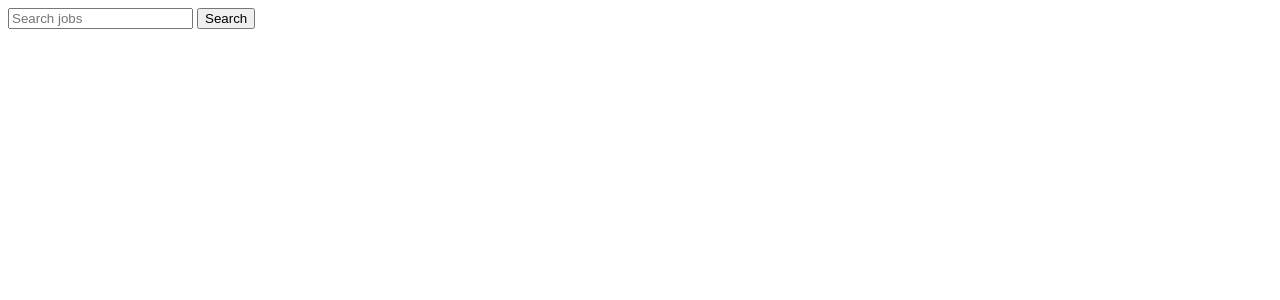
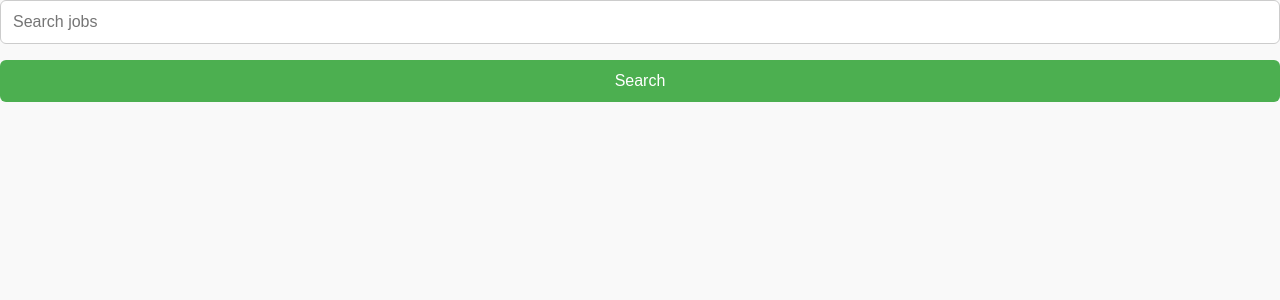
Before and after one commit to JaceP54/jobsearch_dashboard, a Flask app: page / in a window 1280 px wide. Shown: the top 300 px of the page. Run offline with Flask 3, Linux system fonts and the light colour scheme.

Commit message:
Finished

```diff
--- /dev/null
+++ b/static/style.css
@@ -0,0 +1,100 @@
+/* Reset & base */
+body {
+    margin: 0;
+    padding: 0;
+    font-family: "Segoe UI", Tahoma, Geneva, Verdana, sans-serif;
+    background-color: #f9f9f9;
+    color: #333;
+}
+
+/* Container */
+.container {
+    max-width: 800px;
+    margin: 2rem auto;
+    padding: 2rem;
+    background-color: #ffffff;
+    border-radius: 10px;
+    box-shadow: 0 2px 10px rgba(0,0,0,0.1);
+}
+
+/* Header */
+h1, h2 {
+    text-align: center;
+    color: #2c3e50;
+}
+
+/* Form */
+form {
+    display: flex;
+    flex-direction: column;
+    gap: 1rem;
+}
+
+input[type="text"] {
+    padding: 0.75rem;
+    border: 1px solid #ccc;
+    border-radius: 6px;
+    font-size: 1rem;
+}
+
+button, input[type="submit"] {
+    padding: 0.75rem;
+    font-size: 1rem;
+    background-color: #4CAF50;
+    color: white;
+    border: none;
+    border-radius: 6px;
+    cursor: pointer;
+    transition: background-color 0.2s;
+}
+
+button:hover, input[type="submit"]:hover {
+    background-color: #45a049;
+}
+
+/* Job Cards */
+.job-card {
+    background-color: #f1f1f1;
+    margin: 1rem 0;
+    padding: 1rem;
+    border-radius: 6px;
+    border-left: 5px solid #4CAF50;
+}
+
+.job-card h3 {
+    margin: 0 0 0.5rem;
+    font-size: 1.2rem;
+    color: #2c3e50;
+}
+
+.job-card p {
+    margin: 0.25rem 0;
+    font-size: 0.95rem;
+}
+
+/* Download Link */
+.download-link {
+    display: inline-block;
+    margin-top: 1rem;
+    color: #4CAF50;
+    font-weight: bold;
+    text-decoration: none;
+}
+
+.download-link:hover {
+    text-decoration: underline;
+}
+
+/* Back Link */
+.back-link {
+    display: block;
+    margin-top: 2rem;
+    text-align: center;
+    color: #555;
+    font-size: 0.95rem;
+    text-decoration: none;
+}
+
+.back-link:hover {
+    text-decoration: underline;
+}
--- a/templates/index.html
+++ b/templates/index.html
@@ -4,11 +4,12 @@
     <meta charset="UTF-8">
     <meta name="viewport" content="width=device-width, initial-scale=1.0">
     <title>jobsearch_dash</title>
+    <link rel="stylesheet" href="{{ url_for('static', filename='style.css') }}">
 </head>
 <body>
     <form method="POST" action="/results">
-  <input type="text" name="keyword" placeholder="Search jobs">
-  <button type="submit">Search</button>
-</form>
+        <input type="text" name="keyword" placeholder="Search jobs">
+        <button type="submit">Search</button>
+    </form>
 </body>
 </html>
--- a/templates/results.html
+++ b/templates/results.html
@@ -4,6 +4,7 @@
     <meta charset="UTF-8">
     <meta name="viewport" content="width=device-width, initial-scale=1.0">
     <title>Document</title>
+    <link rel="stylesheet" href="{{ url_for('static', filename='style.css') }}">
 </head>
 <body>
     <h2>Results for "{{ keyword }}"</h2>
```
Also changed, not shown: jobs/README.md.
